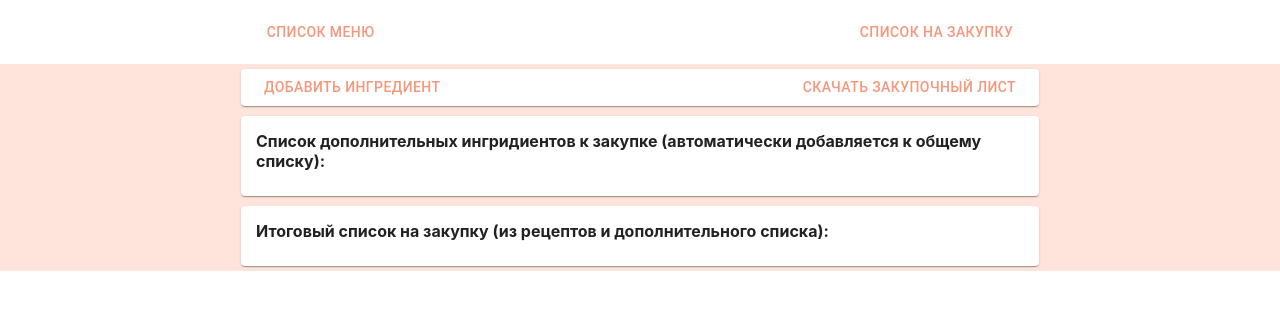
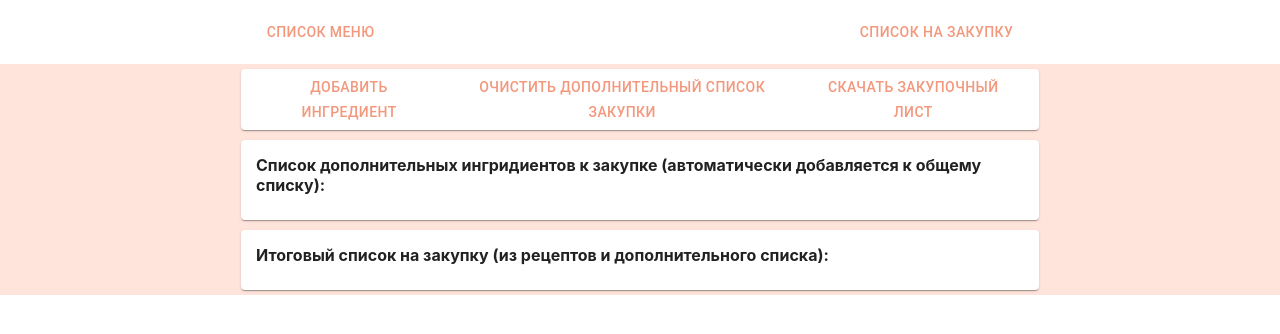
Before and after one commit to TommySheully/lunch-calculation, a React (Create React App) app: page /#/Purchase in a window 1280 px wide. Shown: the top 334 px of the page. Built offline with nearby package versions, Linux system fonts and the light colour scheme.

Commit message:
fix: (add redux persist)

```diff
--- a/package.json
+++ b/package.json
@@ -14,6 +14,7 @@
     "@types/node": "^16.7.13",
     "@types/react": "^18.0.0",
     "@types/react-dom": "^18.0.0",
+    "@types/redux-persist": "^4.3.1",
     "@types/uuid": "^9.0.7",
     "react": "^18.2.0",
     "react-dom": "^18.2.0",
@@ -21,6 +22,7 @@
     "react-redux": "^8.1.3",
     "react-router-dom": "^6.21.0",
     "react-scripts": "5.0.1",
+    "redux-persist": "^6.0.0",
     "styled-components": "^6.1.1",
     "typescript": "^4.4.2",
     "uuid": "^9.0.1",
--- a/src/app/store.ts
+++ b/src/app/store.ts
@@ -1,15 +1,25 @@
 import { ActionCreatorsMapObject, AnyAction, bindActionCreators, combineReducers } from 'redux'
 import thunkMiddleware, { ThunkDispatch } from 'redux-thunk'
 import { TypedUseSelectorHook, useDispatch, useSelector } from 'react-redux'
+import storage from 'redux-persist/lib/storage'
 
 import { configureStore } from '@reduxjs/toolkit'
 import { useMemo } from 'react'
 import { recipesReducer, purchaseReducer } from 'common'
+import { persistReducer } from 'redux-persist'
+import { persistStore } from 'redux-persist'
 
+const persistConfig = {
+  key: 'root',
+  storage
+}
+
+const persistedRecipesReducer = persistReducer(persistConfig, recipesReducer)
+const persistedPurchaseReducer = persistReducer(persistConfig, purchaseReducer)
 
 const rootReducer = combineReducers({
-  recipes: recipesReducer,
-  purchase: purchaseReducer,
+  recipes: persistedRecipesReducer,
+  purchase: persistedPurchaseReducer
 })
 
 export const store = configureStore({
@@ -17,10 +27,11 @@ export const store = configureStore({
   middleware: (getDefaultMiddleware) => getDefaultMiddleware().prepend(thunkMiddleware)
 })
 
+export const persistor = persistStore(store)
 export type AppRootStateType = ReturnType<typeof rootReducer>
 export type AppThunkDispatch = ThunkDispatch<AppRootStateType, any, AnyAction>
 
-export const useAppDispatch = () => useDispatch<AppThunkDispatch>();
+export const useAppDispatch = () => useDispatch<AppThunkDispatch>()
 export const useAppSelector: TypedUseSelectorHook<AppRootStateType> = useSelector
 
 export function useActions<T extends ActionCreatorsMapObject<any>>(actions: T) {
--- a/src/common/components/menu/MenuComponent.tsx
+++ b/src/common/components/menu/MenuComponent.tsx
@@ -1,6 +1,6 @@
 import React from 'react'
 import { recipesSelector, useAppDispatch, useAppSelector } from 'app'
-import { BasicModal, Persons, RecipeComponent, SaveMenu, theme, updatePersonsTC } from 'common'
+import { BasicModal, Persons, RecipeComponent, ButtonUniversal, savePdf, theme, updatePersonsTC, clearRecipeAC } from 'common'
 import styled from 'styled-components'
 import { Paper } from '@mui/material'
 
@@ -8,16 +8,17 @@ import { Paper } from '@mui/material'
 export const MenuComponent = () => {
   const { recipes, persons } = useAppSelector(recipesSelector)
   const dispatch = useAppDispatch()
-  const updatePersonsHandler = (newPersons: string) => {
-    dispatch(updatePersonsTC(Number(newPersons)))
-  }
+  const updatePersonsHandler = (newPersons: string) => dispatch(updatePersonsTC(Number(newPersons)))
+  const clearMenuHandler = () => dispatch(clearRecipeAC())
+  const savePdfHandler = () => savePdf('pdf-menu', 'menu')
 
   return (
-    <Component id='pdf-menu'>
+    <Component id="pdf-menu">
       <Paper
         sx={{ width: '60%', margin: '5px 0', padding: '0 15px', display: 'flex', alignItems: 'center', justifyContent: 'space-between' }}>
         <BasicModal/>
-        <SaveMenu/>
+        <ButtonUniversal title={'очистить меню'} callback={clearMenuHandler}/>
+        <ButtonUniversal title={'скачать меню'} callback={savePdfHandler}/>
       </Paper>
       <Persons changePersons={updatePersonsHandler} persons={persons}/>
       {recipes.map((el) => <RecipeComponent key={el.id} recipe={el}/>)}
--- a/src/common/components/menu/button/SaveMenu.tsx
+++ /dev/null
@@ -1,17 +0,0 @@
-import React from 'react'
-import { savePdf, theme } from 'common'
-import Button from '@mui/material/Button'
-
-export const SaveMenu = () => {
-
-  const savePdfHandler = () => {
-    savePdf('pdf-menu', 'menu')
-  }
-
-  return (
-    <div>
-      <Button sx={{ color: theme.color, borderColor: theme.color }}
-              onClick={savePdfHandler}>Скачать меню</Button>
-    </div>
-  )
-}
--- a/src/common/components/purchase/button/purchaseSaveButton.tsx
+++ /dev/null
@@ -1,15 +0,0 @@
-import React from 'react'
-import Button from '@mui/material/Button'
-import { savePdf, theme } from 'common'
-
-export const PurchaseSaveButton = () => {
-  const savePurchaseHandler = () => {
-    savePdf('pdf-purchase', 'purchase')
-  }
-
-  return (
-    <div>
-      <Button sx={{ color: theme.color, borderColor: theme.color }} onClick={savePurchaseHandler}>Скачать закупочный лист</Button>
-    </div>
-  )
-}
--- a/src/common/components/purchase/purchaseList.tsx
+++ b/src/common/components/purchase/purchaseList.tsx
@@ -1,7 +1,7 @@
 import React, { useEffect } from 'react'
 import { purchaseSelector, recipesSelector, useAppDispatch, useAppSelector } from 'app'
 import styled from 'styled-components'
-import { addAdditionalPurchaseAC, consolidatePurchaseItems, IngredientsComponents, ModalAddIngredients, Purchase, PurchaseSaveButton, recipeType, removeAdditionalPurchaseAC, setPurchaseAC, theme, updateAdditionalPurchaseAC } from 'common'
+import { addAdditionalPurchaseAC, ButtonUniversal, clearPurchaseAC, consolidatePurchaseItems, IngredientsComponents, ModalAddIngredients, Purchase, recipeType, removeAdditionalPurchaseAC, savePdf, setPurchaseAC, theme, updateAdditionalPurchaseAC } from 'common'
 import { Paper } from '@mui/material'
 
 export const PurchaseList = () => {
@@ -11,9 +11,11 @@ export const PurchaseList = () => {
   const addIngredientHandler = (ingredient: recipeType) => dispatch(addAdditionalPurchaseAC({ additionalPurchase: ingredient }))
   const removeAdditionalPurchaseHandler = (id: string) => dispatch(removeAdditionalPurchaseAC({ id }))
   const updateAdditionalPurchaseHandler = (newValue: string, id: string) => dispatch(updateAdditionalPurchaseAC({ newValue: Number(newValue), id }))
+  const clearPurchaseHandler = () => dispatch(clearPurchaseAC())
+  const savePurchaseHandler = () => savePdf('pdf-purchase', 'purchase')
 
   useEffect(() => {
-    const purchase = consolidatePurchaseItems({recipeItems: recipes, additionalPurchase})
+    const purchase = consolidatePurchaseItems({ recipeItems: recipes, additionalPurchase })
     dispatch(setPurchaseAC({ purchase }))
   }, [additionalPurchase])
 
@@ -22,7 +24,8 @@ export const PurchaseList = () => {
       <Paper
         sx={{ width: '60%', margin: '5px 0', padding: '0 15px', display: 'flex', alignItems: 'center', justifyContent: 'space-between' }}>
         <ModalAddIngredients addIngredientCallback={addIngredientHandler}/>
-        <PurchaseSaveButton/>
+        <ButtonUniversal title={'очистить дополнительный список закупки'} callback={clearPurchaseHandler}/>
+        <ButtonUniversal title={'скачать закупочный лист'} callback={savePurchaseHandler}/>
       </Paper>
       <Paper sx={{ width: '60%', margin: '5px 0', padding: '15px' }}>
         <Header>Список дополнительных ингридиентов к закупке (автоматически
--- a/src/common/index.ts
+++ b/src/common/index.ts
@@ -7,6 +7,7 @@ export * from './utils/secondary/downloadPdf'
 
 export * from './utils/feature/EditableSpan/EditableSpan'
 export * from './utils/feature/Select/SelectIngredients'
+export * from './utils/feature/Button/ButtonUniversal'
 
 export * from './utils/reduses/recipes-reduser'
 export * from './utils/reduses/purchase-reduser'
@@ -17,7 +18,7 @@ export * from './components/modal/AddIngridientModal'
 export * from './components/appBar/AppBar'
 
 export * from './components/menu/MenuComponent'
-export * from './components/menu/button/SaveMenu'
+
 export * from './components/menu/RecipeComponent'
 export * from './components/menu/Persons/Persons'
 export * from './components/menu/ingredientsComponents/IngredientsComponents'
@@ -25,5 +26,4 @@ export * from './components/menu/ingredientsComponents/IngredientsComponents'
 export * from './components/listRecipes/ListRecipes'
 export * from './components/listRecipes/DescriptionRecipe'
 
-export * from './components/purchase/button/purchaseSaveButton'
 export * from './components/purchase/Purchase'
--- /dev/null
+++ b/src/common/utils/feature/Button/ButtonUniversal.tsx
@@ -0,0 +1,14 @@
+import React from 'react'
+import { theme } from 'common'
+import Button from '@mui/material/Button'
+
+type PropsType = { callback: () => void, title: string }
+
+export const ButtonUniversal = ({ callback, title }: PropsType) => {
+  return (
+    <div>
+      <Button sx={{ color: theme.color, borderColor: theme.color }}
+              onClick={callback}>{title}</Button>
+    </div>
+  )
+}
--- a/src/common/utils/reduses/purchase-reduser.ts
+++ b/src/common/utils/reduses/purchase-reduser.ts
@@ -12,8 +12,8 @@ const slice = createSlice({
     setPurchaseAC(state, action: PayloadAction<{ purchase: recipeType[] }>) {
       state.purchase = action.payload.purchase
     },
-    setAdditionalPurchaseAC(state, action: PayloadAction<{ additionalPurchase: recipeType[] }>) {
-      state.additionalPurchase = action.payload.additionalPurchase
+    clearPurchaseAC(state) {
+      state.additionalPurchase = []
     },
     addAdditionalPurchaseAC(state, action: PayloadAction<{ additionalPurchase: recipeType }>) {
       state.additionalPurchase.push(action.payload.additionalPurchase)
@@ -30,4 +30,4 @@ const slice = createSlice({
 })
 
 export const purchaseReducer = slice.reducer
-export const { setPurchaseAC, addAdditionalPurchaseAC, updateAdditionalPurchaseAC, removeAdditionalPurchaseAC } = slice.actions
+export const { setPurchaseAC, addAdditionalPurchaseAC, updateAdditionalPurchaseAC, removeAdditionalPurchaseAC, clearPurchaseAC } = slice.actions
--- a/src/common/utils/reduses/recipes-reduser.ts
+++ b/src/common/utils/reduses/recipes-reduser.ts
@@ -46,6 +46,10 @@ const slice = createSlice({
     addRecipeAC(state, action: PayloadAction<{ recipe: receiptsType }>) {
       state.recipes.push(action.payload.recipe)
     },
+    clearRecipeAC(state) {
+      state.recipes = []
+      state.persons = 100
+    },
     updateRecipeAC(state, action: PayloadAction<{ recipe: receiptsType }>) {
       const index = state.recipes.findIndex(el => el.id === action.payload.recipe.id)
       state.recipes[index] = action.payload.recipe
@@ -63,21 +67,8 @@ const slice = createSlice({
       const indexIngr = state.recipes[indexRecepe].ingredients.findIndex(el => el.id === action.payload.ingredientId)
       state.recipes[indexRecepe].ingredients.splice(indexIngr, 1)
     },
-  },
-  extraReducers: (builder) => {
-    /*    builder.addCase(addTodolistAC, (state, action) => {
-          state[action.payload.todolist.id] = []
-        })
-        builder.addCase(removeTodolistAC, (state, action) => {
-          delete state[action.payload.id]
-        })
-        builder.addCase(setTodolistsAC, (state, action) => {
-          action.payload.todolists.forEach(tl => {
-            state[tl.id] = []
-          })
-        })*/
   }
 })
 
 export const recipesReducer = slice.reducer
-export const { addRecipeAC, updateRecipeAC, removeRecipeAC, updatePersonsAC, addIngredientAC, removeIngredientAC } = slice.actions
+export const { addRecipeAC, updateRecipeAC, removeRecipeAC, updatePersonsAC, addIngredientAC, removeIngredientAC, clearRecipeAC } = slice.actions
--- a/src/index.tsx
+++ b/src/index.tsx
@@ -3,9 +3,10 @@ import ReactDOM from 'react-dom/client'
 import './index.css'
 import App from './app/App'
 import reportWebVitals from './reportWebVitals'
-import { store } from 'app'
+import { persistor, store } from 'app'
 import { Provider } from 'react-redux'
 import { HashRouter } from 'react-router-dom'
+import { PersistGate } from 'redux-persist/integration/react'
 
 const root = ReactDOM.createRoot(
   document.getElementById('root') as HTMLElement
@@ -14,7 +15,9 @@ root.render(
   <React.StrictMode>
     <HashRouter>
       <Provider store={store}>
+        <PersistGate loading={<div>Loading...</div>} persistor={persistor}>
         <App/>
+        </PersistGate>
       </Provider>
     </HashRouter>
   </React.StrictMode>
```
Also changed, not shown: 1 other file (tests, documents, lock files or other folders).
